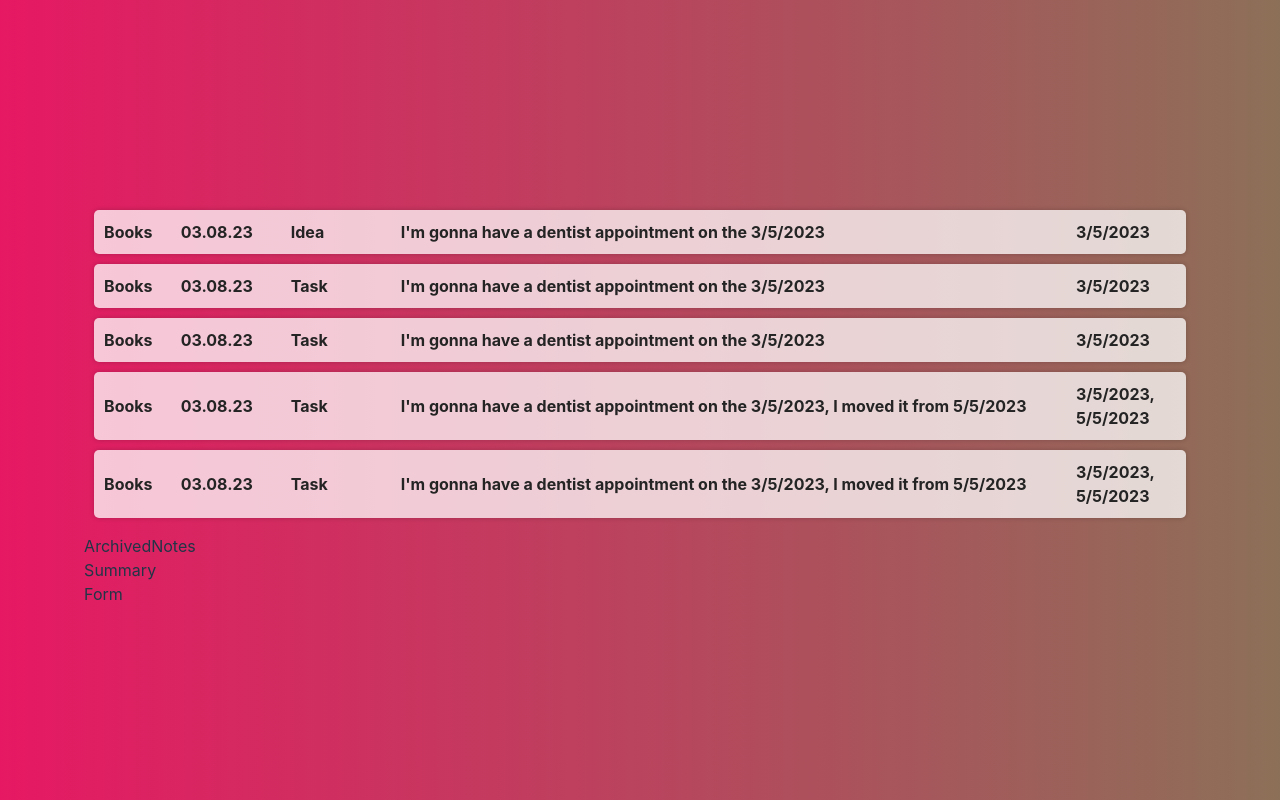
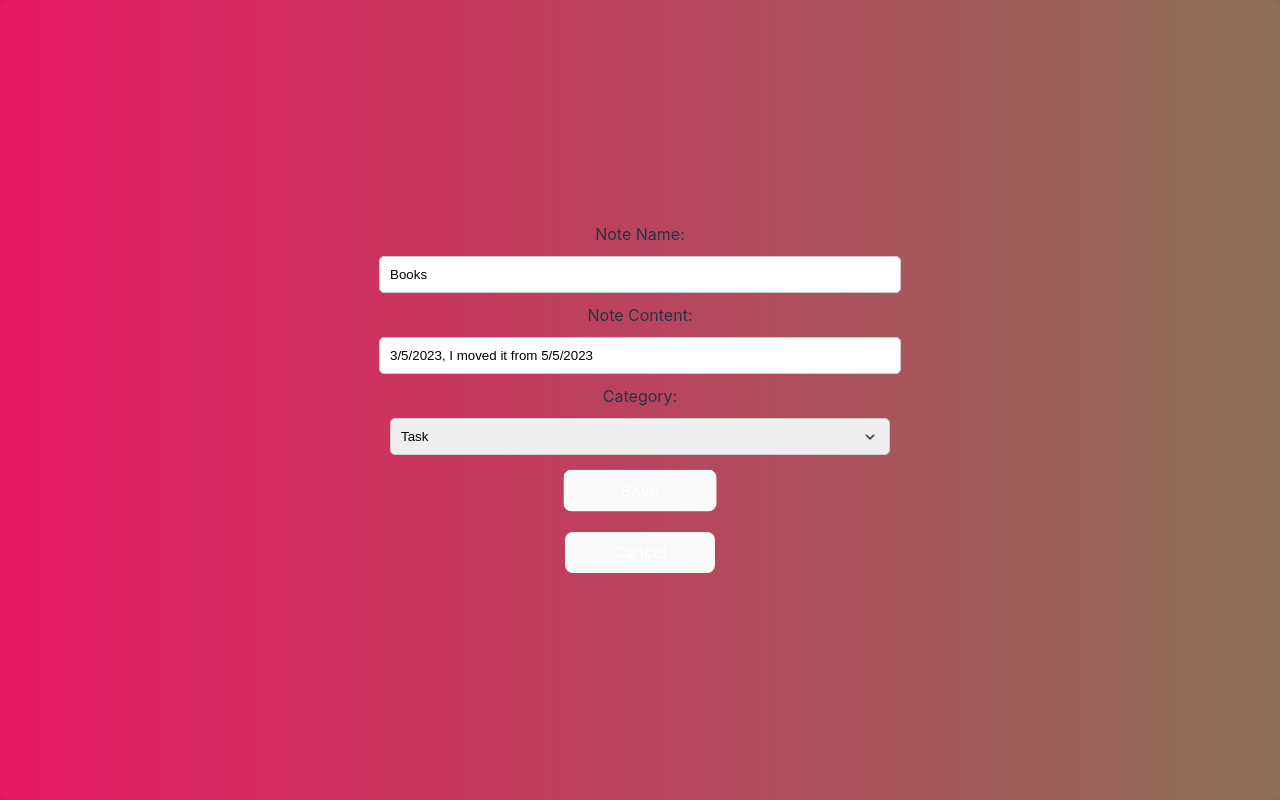
Before and after one commit to AntonLovkin/task-list_react-redux, a React (Vite) app: page / in a window 1280 px wide. Built offline with nearby package versions, Linux system fonts and the light colour scheme.

Commit message:
added addNote logic

```diff
--- /dev/null
+++ b/src/actions/actions.tsx
@@ -0,0 +1,41 @@
+import { v4 as uuidv4 } from 'uuid';
+import { getCurrentDateTime, getDatesFromNote } from '../utils';
+import { NoteI } from '../types';
+
+interface NoteProps {
+  note: NoteI;
+}
+
+export function addNote(note:NoteProps) {
+  const { content, category, name } = note;
+
+  const id = uuidv4;
+  const dates = getDatesFromNote(content);
+
+  return {
+    type: "ADD_NOTE",
+    payload: {
+      id,
+      createdAt: getCurrentDateTime(),
+      isArchived: false,
+      content,
+      category,
+      name,
+      dates,
+    }
+  };
+}
+
+// actions.js
+// import { ADD_TODO } from './actionTypes'; // Make sure to define ADD_TODO as a string constant.
+
+// export const addTodo = (text) => {
+//   return {
+//     type: ADD_TODO,
+//     payload: {
+//       id: Date.now().toString(), // You can use any method to generate a unique ID.
+//       text,
+//       completed: false, // You can set other properties as needed for your todo.
+//     },
+//   };
+// };
--- a/src/components/Form.tsx
+++ b/src/components/Form.tsx
@@ -1,9 +1,38 @@
-import React from 'react'
+import { useState } from 'react';
+import { connect } from 'react-redux';
+import { useDispatch } from 'react-redux';
+import { InitialState } from '../types';
+import { addNote } from '../actions/actions';
 
 function Form() {
+  const [name, setName] = useState('Books');
+  const [content, setContent] = useState("3/5/2023, I moved it from 5/5/2023");
+  const [category, setCategory] = useState('Task');
+
+  const dispatch = useDispatch();
+
+  const handleFormSubmit: React.FormEventHandler<HTMLButtonElement> = (e) => {
+    e.preventDefault();
+
+    dispatch(addNote({name, content, category}));
+  };
+
   return (
-    <div>Form</div>
+    <form onSubmit={handleFormSubmit}>
+      <label htmlFor="name">Note Name:</label>
+      <input type="text" id="name" required defaultValue={name} />
+      <label htmlFor="content">Note Content:</label>
+      <input type="text" id="content" required defaultValue={content} />
+      <label htmlFor="category">Category:</label>
+      <select id="category" required>
+        <option value="Task">Task</option>
+        <option value="Random Thought">Random Thought</option>
+        <option value="Idea">Idea</option>
+      </select>
+      <button type="submit">Save</button>
+      <button type="button" id="cancel-btn">Cancel</button>
+    </form>
   )
 }
 
-export default Form
+export default Form;
--- a/src/reducers/rootReducer.tsx
+++ b/src/reducers/rootReducer.tsx
@@ -1,11 +1,10 @@
 import { combineReducers } from "redux";
 
 function notesReducer(state = [], action) {
+  // console.log(state)
   switch (action.type) {
-    case "ADD_NEW_POST": {
-      const { authorId, title, id } = action;
-      return state.concat({ id, authorId, title, comments: [] });
-    }
+    case "ADD_NOTE":
+      return [...state, action.payload];
     default:
       return state;
   }
@@ -14,3 +13,33 @@ function notesReducer(state = [], action) {
 export default combineReducers({
   notes: notesReducer,
 });
+
+// // reducer.js
+// import { ADD_TODO, TOGGLE_TODO } from './actionTypes'; // Make sure to import your action type constants.
+
+// const initialState = {
+//   todos: [],
+// };
+
+// const reducer = (state = initialState, action) => {
+//   switch (action.type) {
+//     case ADD_TODO:
+//       return {
+//         ...state,
+//         todos: [...state.todos, action.payload],
+//       };
+//     case TOGGLE_TODO:
+//       const { id } = action.payload;
+//       return {
+//         ...state,
+//         todos: state.todos.map((todo) =>
+//           todo.id === id ? { ...todo, completed: !todo.completed } : todo
+//         ),
+//       };
+//     // Other cases for handling different actions...
+//     default:
+//       return state;
+//   }
+// };
+
+// export default reducer;
```
